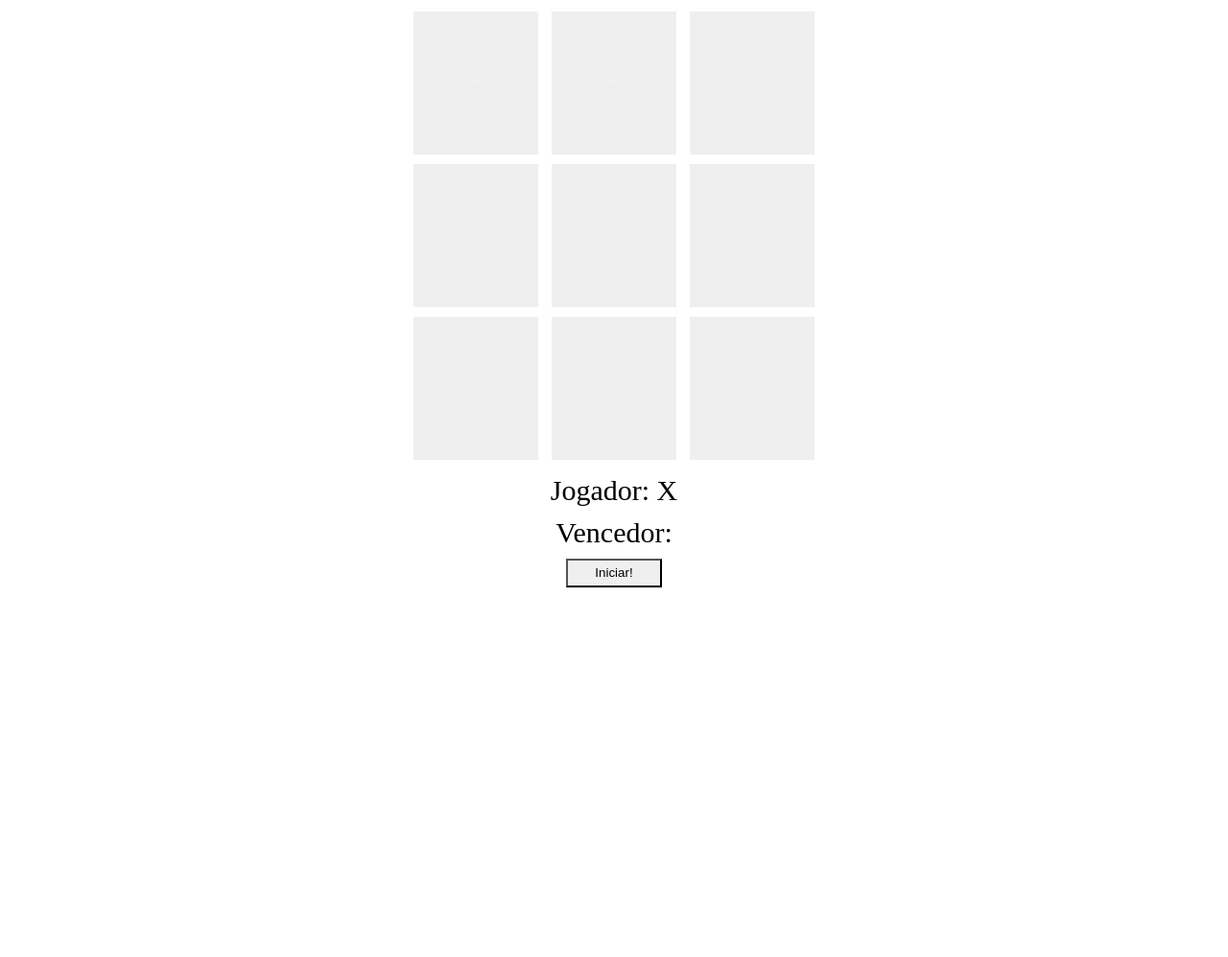
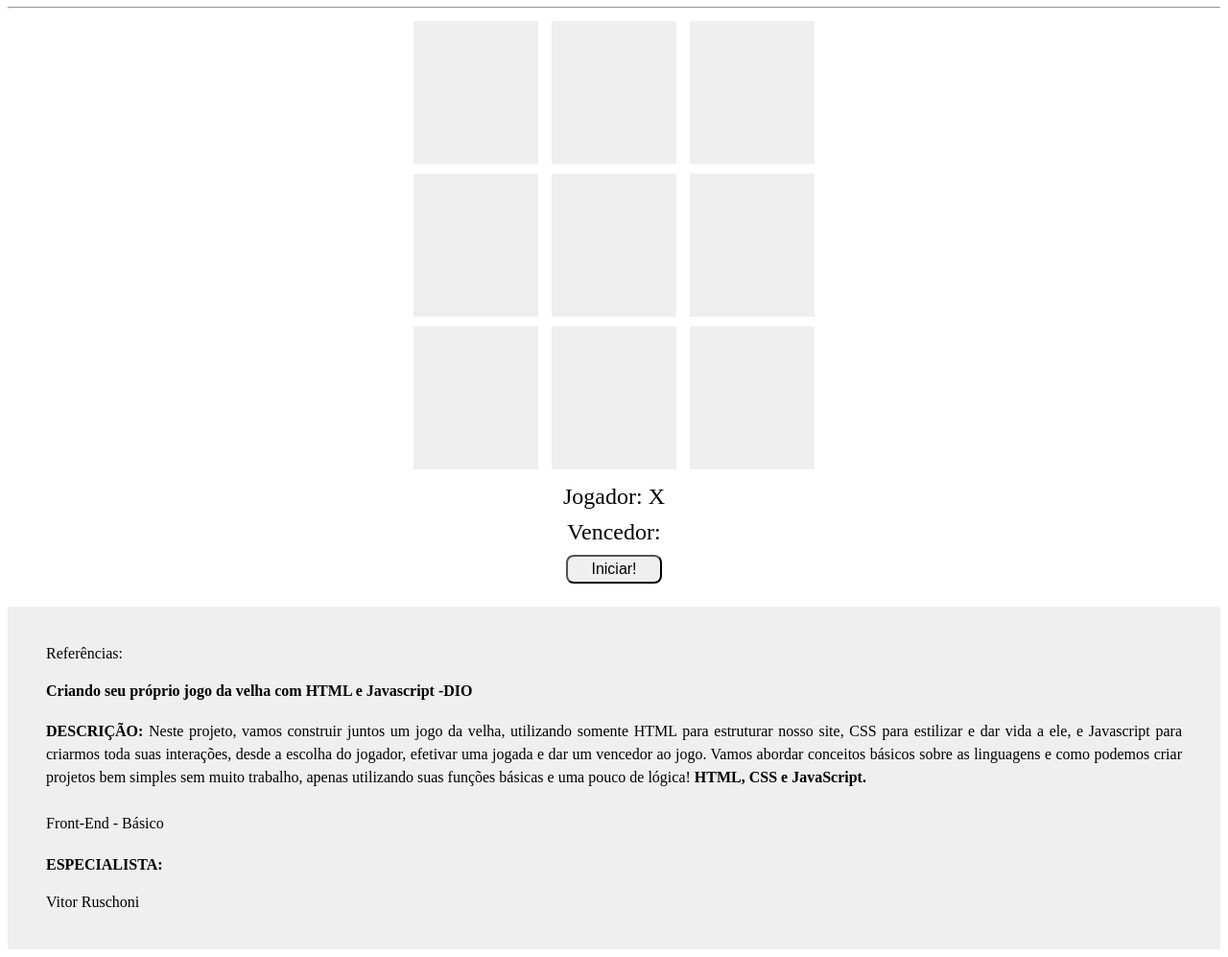
Before and after one commit to TiagoMerc/Criando-seu-pr-prio-jogo-da-velha-com-HTML-e-Javascript---DIO, a plain HTML site: page index.html in a window 1280 px wide. Shown: the part 73-1070 px from the top of the page at 96% size. Before the commit the page ends 800 px from the top, so only its background shows below. Drawn offline with Linux system fonts and the light colour scheme.

Commit message:
Atualização do projeto depois do curso

```diff
--- a/estilo.css
+++ b/estilo.css
@@ -15,14 +15,28 @@ body {
  }
 
  .jogador, .vencedor { /* Classes*/
-  font-size: 30px;
+  font-size: 24px;
   margin-top: 10px;
  }
 
  button {
+   font-size: 16px;
    margin-top: 10px;
+   margin-block-end: 24px;
    width: 100px;
    height: 30px;
    background: #eeee;
    cursor: pointer;
+   border-radius: 8px;
  }
+
+#rodape {
+   text-align:start;
+   padding: 40px;
+   background-color: #eeee;
+  }
+
+  p {
+    text-align: justify;
+    line-height: 24px;
+  }
--- a/index.html
+++ b/index.html
@@ -11,8 +11,9 @@
 
 <body>
   <h1>
-    Jogo da Velha
+    Jogo da Velha (*_*)
   </h1>
+  <hr>
 
   <div>
       <div id="1" class="quadrado" onclick="escolherQuadrado(this.id)" >-</div> <!--Chamando função-->
@@ -57,6 +58,27 @@
 </div>
 </body>
 
+
+<!-- Rodapé-->
+<div id="rodape">
+<footer>
+  Referências:
+  <h4>Criando seu próprio jogo da velha com HTML e Javascript
+    -DIO </h4>
+  <p>
+    <b>DESCRIÇÃO:</b> Neste projeto, vamos construir juntos um jogo da velha, utilizando somente HTML para estruturar nosso site,
+    CSS para estilizar e dar vida a ele, e Javascript para criarmos toda suas interações, desde a escolha do jogador, efetivar
+    uma jogada e dar um vencedor ao jogo. Vamos abordar conceitos básicos sobre as linguagens e como podemos criar projetos bem
+    simples sem muito trabalho, apenas utilizando suas funções básicas e uma pouco de lógica!
+
+    <b>HTML, CSS e JavaScript.</b> <br> <br>
+
+    Front-End - Básico
+
+    </p>
+  <h4> ESPECIALISTA:</h4> Vitor Ruschoni
+</footer>
+</div>
 <!--Interação com JS-->
 <script src="script.js"></script>
 </html>
```
Also changed, not shown: 1 other file.
